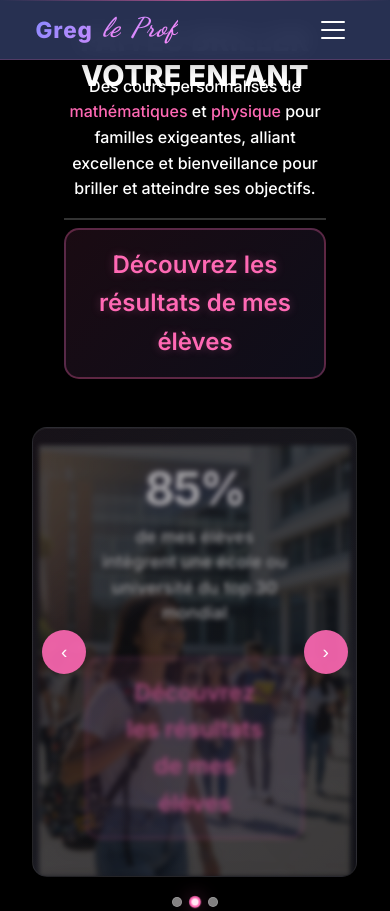
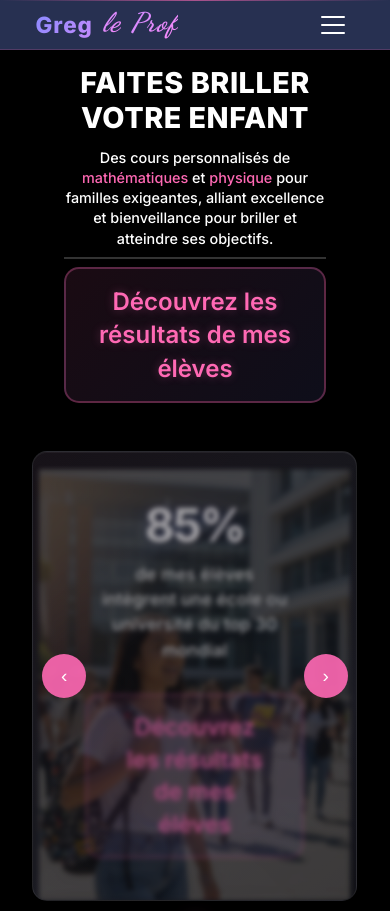
Before and after one commit to gregjazzy/GMM, a website: page index.html in a window 390 px wide. Shown: the top 911 px of the page. Drawn offline with Linux system fonts and the light colour scheme.

Commit message:
feat: ajout d'un fichier CSS spécifique pour mobile avec optimisations

```diff
--- /dev/null
+++ b/css/mobile.css
@@ -0,0 +1,77 @@
+/* Styles spécifiques pour mobile */
+@media (max-width: 768px) {
+    body {
+        padding-top: 0;
+    }
+
+    .main-header {
+        padding: 0.5rem 0;
+        position: fixed;
+        top: 0;
+        left: 0;
+        right: 0;
+        z-index: 1000;
+        background: rgba(42, 51, 86, 0.95);
+        backdrop-filter: blur(10px);
+        height: 50px;
+    }
+
+    .hero-section-macro {
+        padding: 0;
+        margin-top: 50px;
+    }
+
+    .hero-text-content {
+        padding: 1rem;
+        margin: 0;
+        text-align: center;
+    }
+
+    .hero-title {
+        font-size: 1.8rem;
+        line-height: 1.2;
+        margin: 0 0 0.8rem;
+    }
+
+    .hero-subtitle {
+        font-size: 0.9rem;
+        line-height: 1.4;
+        margin: 0.5rem 0;
+    }
+
+    .linking-phrase-container {
+        margin: 0.5rem auto;
+        padding: 0 1rem;
+    }
+
+    .linking-phrase {
+        font-size: 0.9rem;
+        line-height: 1.4;
+        margin-bottom: 0.5rem;
+    }
+
+    .hero-activities-container {
+        flex-direction: column;
+        align-items: center;
+        gap: 0.5rem;
+        padding: 0;
+        margin-top: -4.5rem;
+        position: relative;
+        z-index: 2;
+    }
+
+    .hero-visual-placeholder {
+        order: 2;
+        width: 100%;
+        max-width: 350px;
+        min-height: 250px;
+        margin: 0.5rem auto;
+        transform: none;
+    }
+
+    .key-activity-item {
+        min-width: 300px;
+        max-width: 100%;
+        margin-bottom: 0.5rem;
+    }
+}
--- a/index.html
+++ b/index.html
@@ -31,6 +31,7 @@
     <link rel="preconnect" href="https://fonts.gstatic.com" crossorigin>
     <link href="https://fonts.googleapis.com/css2?family=Inter:wght@300;400;500;600;700;800&family=Dancing+Script:wght@400;500;600;700&display=swap" rel="stylesheet">
     <link rel="stylesheet" href="css/style.css">
+    <link rel="stylesheet" href="css/mobile.css">
 
     <!-- JSON-LD Schema -->
     <script type="application/ld+json">
```
